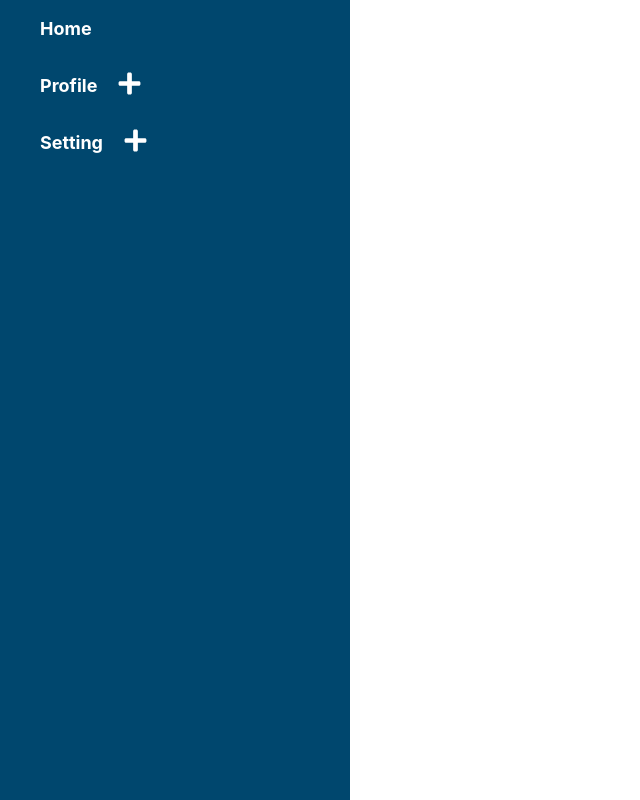
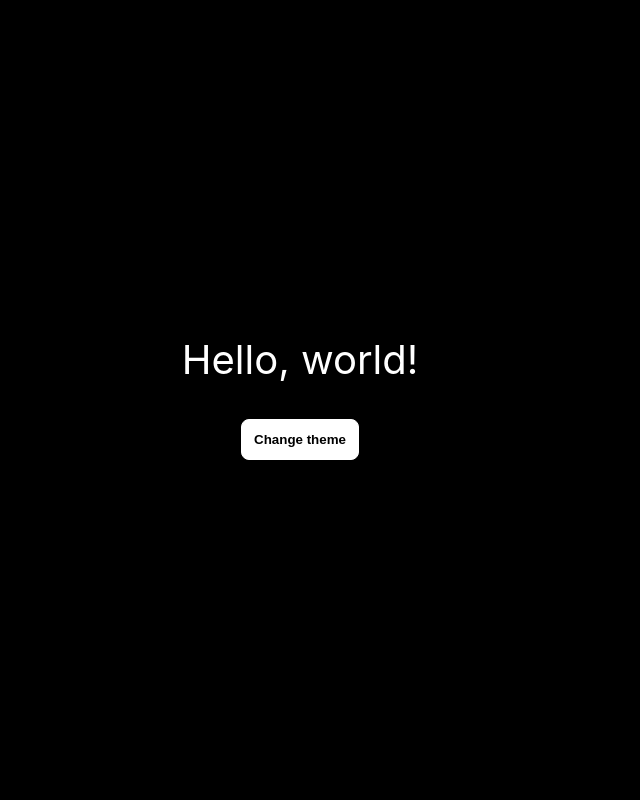
Before and after one commit to milicaaradovanovicc/React_25_projects, a React (Create React App) app: page / in a window 1280 px wide. Shown: the whole page, without its empty margins (0-640 px from the left). Built offline with nearby package versions, Linux system fonts and the light colour scheme.

Commit message:
light dark mode

```diff
--- a/src/App.js
+++ b/src/App.js
@@ -6,6 +6,8 @@
 import StarRating from "./components/star-rating";
 import TreeView from "./components/tree-view";
 import menus from "./components/tree-view/data";
+import QRCodeGenerator from "./components/qr-code-generator";
+import LightDarkMode from "./components/light-dark-mode";
 
 function App() {
   return (
@@ -32,8 +34,11 @@
       {/* Tree view component */}
       {/* <TreeView menus={menus} /> */}
 
-      {/* Tree view component */}
-      <TreeView menus={menus} />
+      {/* QR code generator */}
+      {/* <QRCodeGenerator /> */}
+
+      {/* Light dark mode */}
+      <LightDarkMode />
     </div>
   );
 }
--- /dev/null
+++ b/src/components/light-dark-mode/index.jsx
@@ -0,0 +1,22 @@
+import useLocalStorage from "./useLocalStorage";
+import "./theme.css";
+
+export default function LightDarkMode() {
+  const [theme, setTheme] = useLocalStorage("theme", "dark");
+
+  function handleToggleTheme() {
+    setTheme(theme === "light" ? "dark" : "light");
+  }
+
+  console.log(theme);
+  console.log("i fire from index");
+
+  return (
+    <div className="light-dark-mode" data-theme={theme}>
+      <div className="container">
+        <p>Hello, world!</p>
+        <button onClick={handleToggleTheme}>Change theme</button>
+      </div>
+    </div>
+  );
+}
--- /dev/null
+++ b/src/components/light-dark-mode/theme.css
@@ -0,0 +1,47 @@
+:root {
+  --background: #fff;
+  --text-primary: #000;
+  --btn-bg: #000;
+  --btn-text: #fff;
+}
+
+[data-theme="dark"] {
+  --background: #000;
+  --text-primary: #fff;
+  --btn-bg: #fff;
+  --btn-text: #000;
+}
+
+.light-dark-mode {
+  background-color: var(--background);
+  height: 100vh;
+  display: flex;
+  flex-direction: column;
+  justify-content: center;
+  font-size: 20px;
+  transition: all 0.5s;
+}
+
+.light-dark-mode .container {
+  display: flex;
+  justify-content: center;
+  align-items: center;
+  flex-direction: column;
+  gap: 30px;
+}
+
+.light-dark-mode .container p {
+  color: var(--text-primary);
+  font-size: 40px;
+  margin: 0px;
+}
+
+.light-dark-mode .container button {
+  background-color: var(--btn-bg);
+  border: 1px solid var(--btn-bg);
+  color: var(--btn-text);
+  padding: 12px;
+  border-radius: 8px;
+  font-weight: 600;
+  cursor: pointer;
+}
--- /dev/null
+++ b/src/components/light-dark-mode/useLocalStorage.jsx
@@ -0,0 +1,25 @@
+import { useEffect } from "react";
+import { useState } from "react";
+
+export default function useLocalStroage(key, defaultValue) {
+  const [value, setValue] = useState(() => {
+    let currentValue;
+
+    try {
+      currentValue = JSON.parse(
+        localStorage.getItem(key) || String(defaultValue)
+      );
+    } catch (error) {
+      console.log(error);
+      currentValue = defaultValue;
+    }
+
+    return currentValue;
+  });
+
+  useEffect(() => {
+    localStorage.setItem(key, JSON.stringify(value));
+  }, [key, value]);
+
+  return [value, setValue];
+}
--- /dev/null
+++ b/src/components/qr-code-generator/index.jsx
@@ -0,0 +1,42 @@
+import { useState } from "react";
+import QRCode from "react-qr-code";
+
+export default function QRCodeGenerator() {
+  const [qrCode, setQrCode] = useState("");
+  const [input, setInput] = useState("");
+
+  function handleGenerateQrCode() {
+    setQrCode(input);
+    setInput("");
+  }
+
+  return (
+    <div>
+      <h1>QR code generator</h1>
+
+      <div>
+        <input
+          onChange={(e) => setInput(e.target.value)}
+          type="text"
+          name="qr-code"
+          value={input}
+          placeholder="Enter your value here"
+        />
+        <button
+          disabled={input && input.trim() !== "" ? false : true}
+          onClick={handleGenerateQrCode}
+        >
+          Generate
+        </button>
+      </div>
+      <div>
+        <QRCode
+          id="qr-code-value"
+          value={qrCode}
+          size={200}
+          bgColor="#fff"
+        ></QRCode>
+      </div>
+    </div>
+  );
+}
```
Also changed, not shown: src/components/qr-code-generator/styles.css (added).
